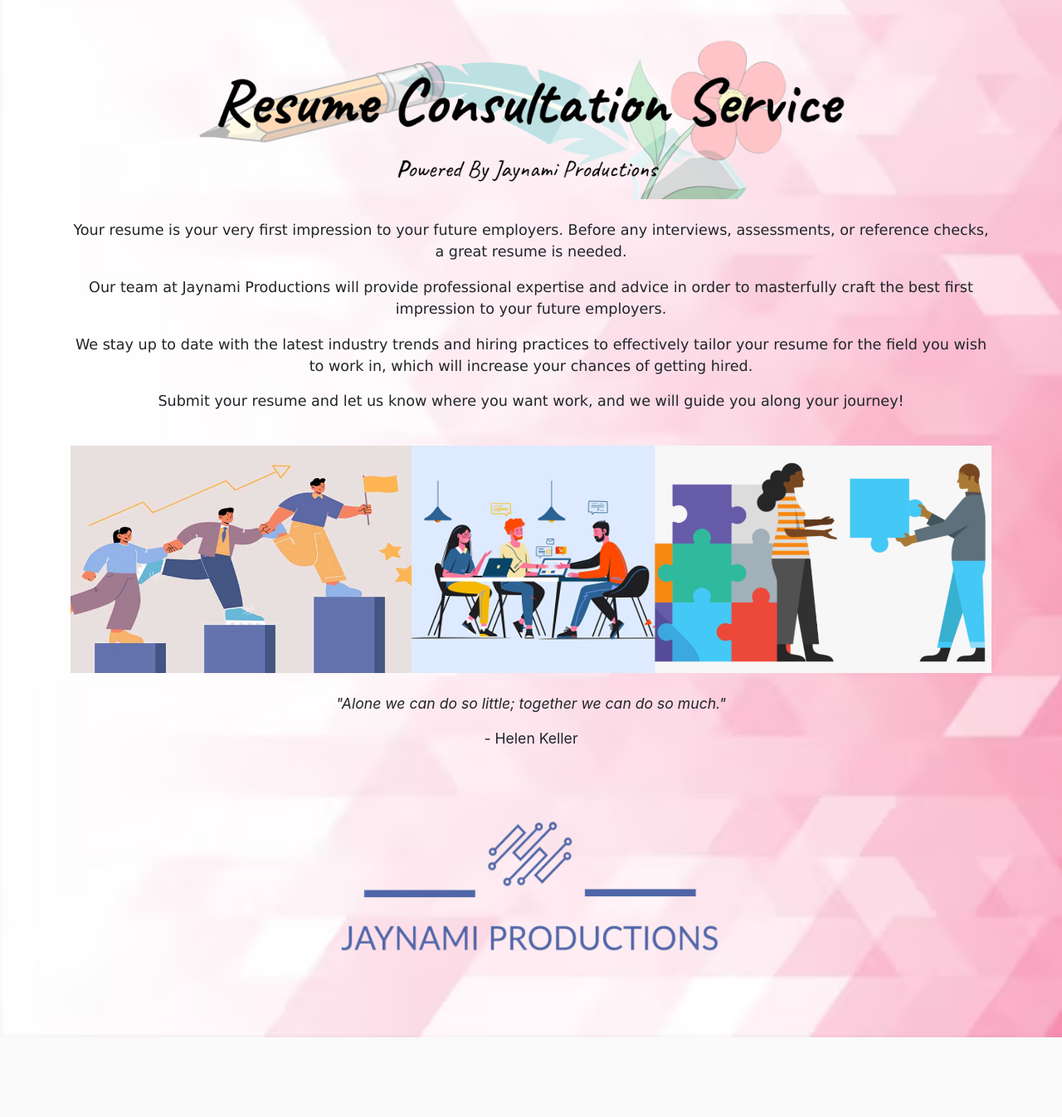
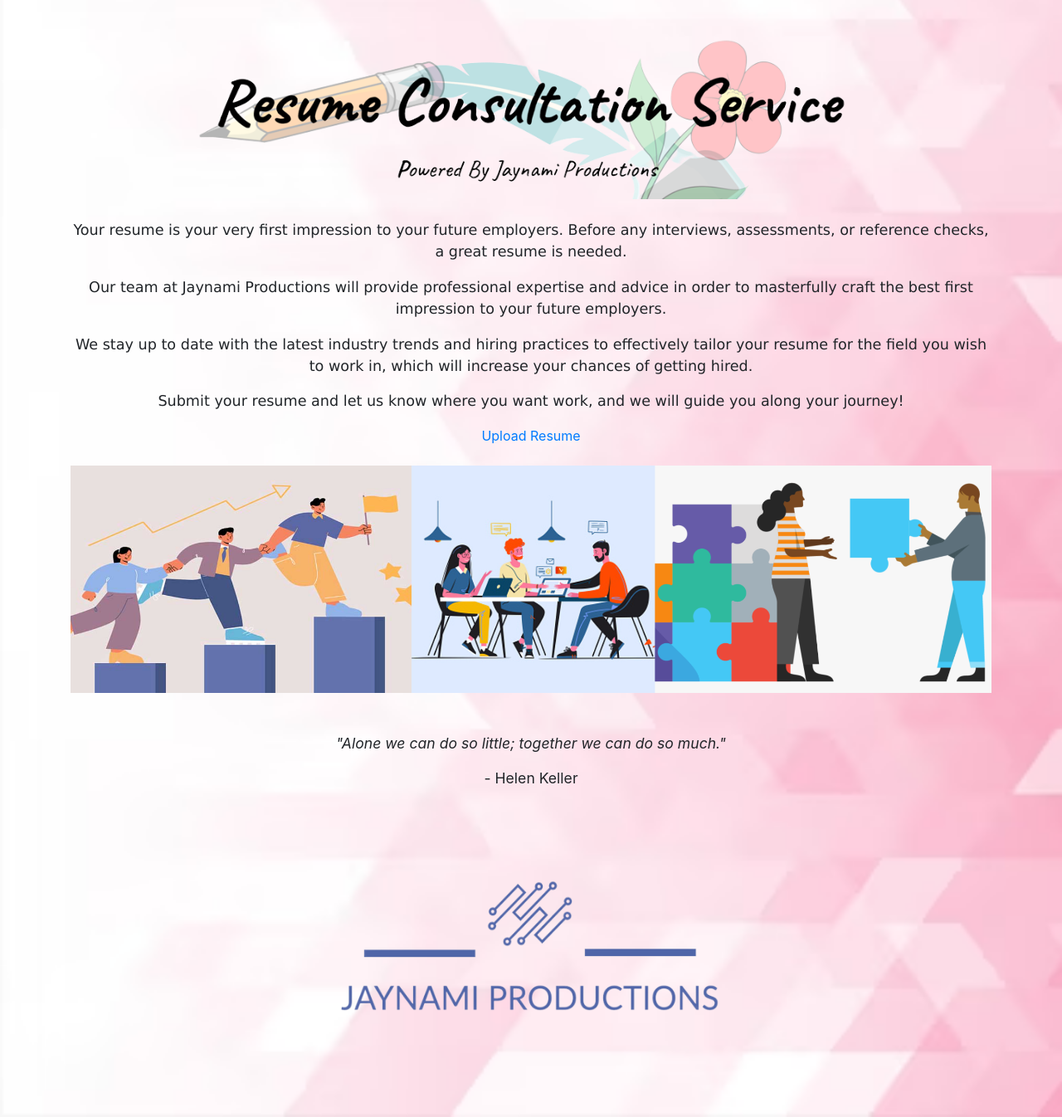
Before and after one commit to jaynamiproductions/resume-consulting, a Flask app: page / in a window 1280 px wide. Shown: the part 56-1402 px from the top of the page at 83% size. Before the commit the page ends 1306 px from the top, so only its background shows below. Run offline with Flask 3, Linux system fonts and the light colour scheme; the visitor is signed in with stand-in values (Sample User, id 1); some libraries are stand-ins or nearby versions.

Commit message:
some updates

```diff
--- /dev/null
+++ b/requirements.txt
@@ -0,0 +1,3 @@
+Flask==2.2.3
+Flask-Login==0.6.2
+Flask-SQLAlchemy==3.0.3
--- a/website/templates/base.html
+++ b/website/templates/base.html
@@ -75,6 +75,7 @@
         <center>
             <img src="static/okayyy.png" alt="logo" width="70%"/>
         </center>
+        <!-- <div align="center"><h2>Expert Resume</h2></div> -->
         <!-- <div align="center"><i>Powered by Jaynami Productions</i></div> -->
         <br/>
 
@@ -98,8 +99,13 @@
             type="text/javascript"
             src="{{ url_for('static', filename='index.js') }}"
         ></script>
-        <center>
-            <img src="static/logo3 transparent.png" alt="logo" width="600" height="330"/>
-        </center>
     </body>
+    <br/>
+    <center>
+        <img src="static/logo3 transparent.png" alt="logo" width="600" height="330"/>
+    </center>
+    <br/>
+    <section style="background-color: pink;">
+
+    </section>
 </html>
--- a/website/templates/fileupload.html
+++ b/website/templates/fileupload.html
@@ -10,10 +10,10 @@
             <span><label><b>Resume: </b></label> {{resume.resume_name}}</span>
             <span><a href="{{ url_for('views.resume_download',upload_id=resume.id)}}">Download</a></span>
         </div>
-        <div><label><i>Last Updated: </i></label> {{resume.update}}</div>
-        <button type="button" class="close" onClick="deleteResume({{ resume.id }})">Clear Data
+        <button type="button" class="close" onClick="deleteResume({{ resume.id }})">
             <span aria-hidden="true">&times;</span>
         </button>
+        <div><label><i>Last Updated: </i></label> {{resume.update}}</div>
     </li>
     {% endfor %}
 </ol>
--- a/website/templates/home.html
+++ b/website/templates/home.html
@@ -8,6 +8,7 @@
     <p style="font-size: 110%; font-family: Verdana, Geneva, Tahoma, sans-serif;">Our team at Jaynami Productions will provide professional expertise and advice in order to masterfully craft the best first impression to your future employers.</p>
     <p style="font-size: 110%; font-family: Verdana, Geneva, Tahoma, sans-serif;">We stay up to date with the latest industry trends and hiring practices to effectively tailor your resume for the field you wish to work in, which will increase your chances of getting hired.</p>
     <p style="font-size: 110%; font-family: Verdana, Geneva, Tahoma, sans-serif;">Submit your resume and let us know where you want work, and we will guide you along your journey!</p>
+    <a href="/resume-upload">Upload Resume</a>
 </center>
 <br/>
 <center>
@@ -16,6 +17,7 @@
     </div>
 </center>
 <br/>
+<br/>
 <center>
     <p style="font-size: 110%;"><i>"Alone we can do so little; together we can do so much."</i></p>
     <p style="font-size: 110%;">- Helen Keller</p>
--- a/website/views.py
+++ b/website/views.py
@@ -20,24 +20,27 @@ def home():
 def upload():
     if request.method == 'POST':
         file1 = request.files['file1']
-        if file1.filename.rsplit('.',1)[1].lower() not in allowed:
-            flash('Please upload a valid file type.',category='error')
+        if not file1:
+            flash('Please upload a file to submit.',category='error')
         else:
-            full = Resume(
-                resume_name=file1.filename,
-                resume_data=file1.read(),
-                user_id=current_user.id
-            )
+            if file1.filename.rsplit('.',1)[1].lower() not in allowed:
+                flash('Please upload a valid file type.',category='error')
+            else:
+                full = Resume(
+                    resume_name=file1.filename,
+                    resume_data=file1.read(),
+                    user_id=current_user.id
+                )
 
-            yes = Resume.query.filter(Resume.user_id==current_user.id).first()
-            if yes:
-                db.session.delete(yes)
+                yes = Resume.query.filter(Resume.user_id==current_user.id).first()
+                if yes:
+                    db.session.delete(yes)
+                    db.session.commit()
+
+                db.session.add(full)
                 db.session.commit()
 
-            db.session.add(full)
-            db.session.commit()
-
-            flash('Information saved in database.',category='Success')
+                flash('Information saved in database.',category='Success')
 
     connect = sqlite3.connect('instance/database.db')
     c = connect.cursor()
```
